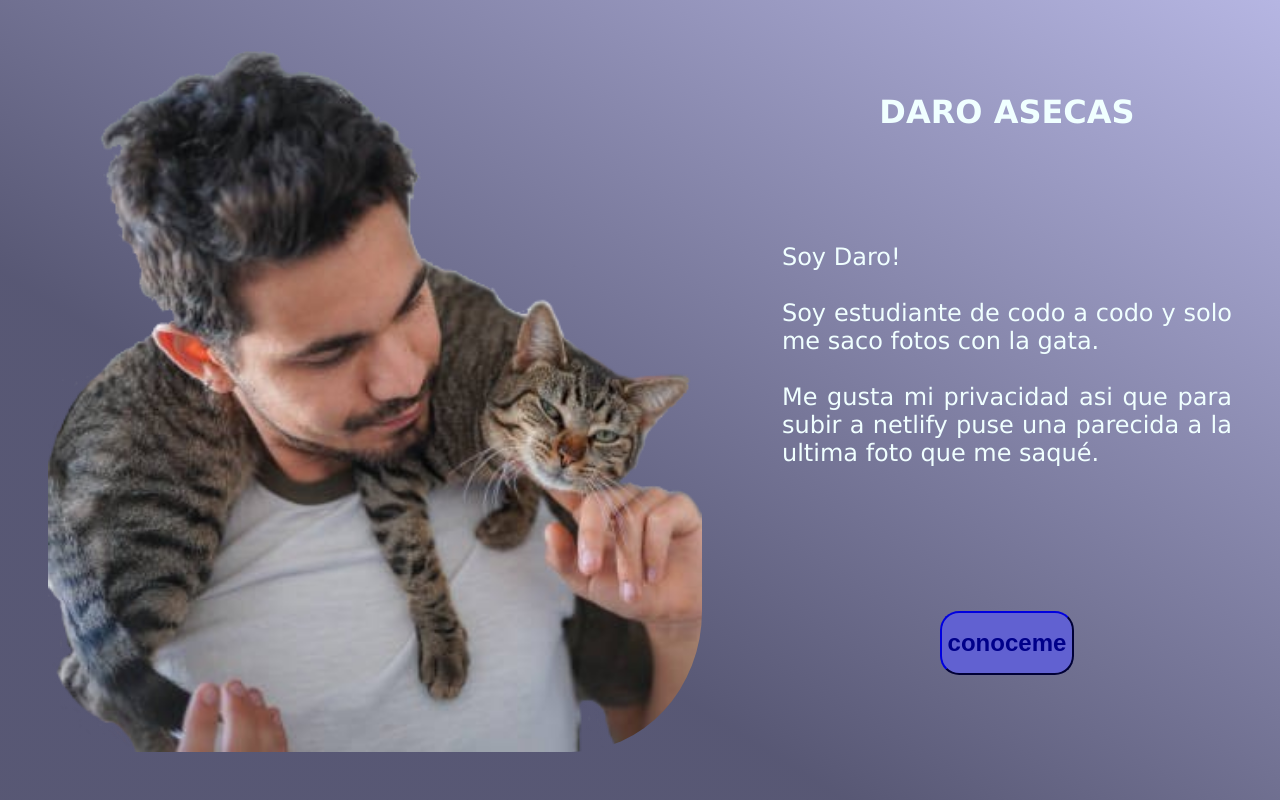
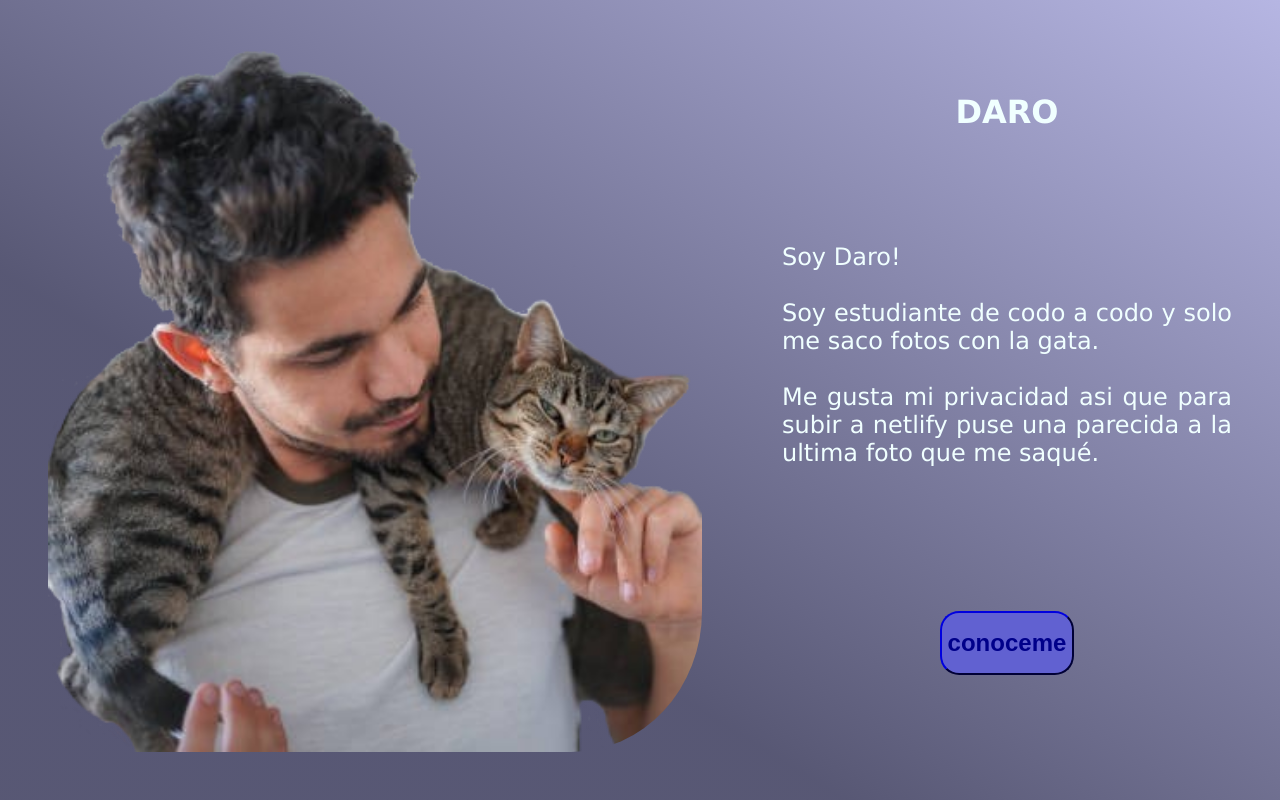
Before and after one commit to daro-asecas/zzz-react-0-presentation, a plain HTML site: page index.html in a window 1280 px wide. Drawn offline with Linux system fonts and the light colour scheme.

Commit message:
firstCommit

```diff
--- a/index.html
+++ b/index.html
@@ -13,7 +13,7 @@
     </div>
 
     <div id="texts">
-        <h1>Daro Asecas</h1>
+        <h1>Daro</h1>
 
         <h2 id="text">
             <p>
```
